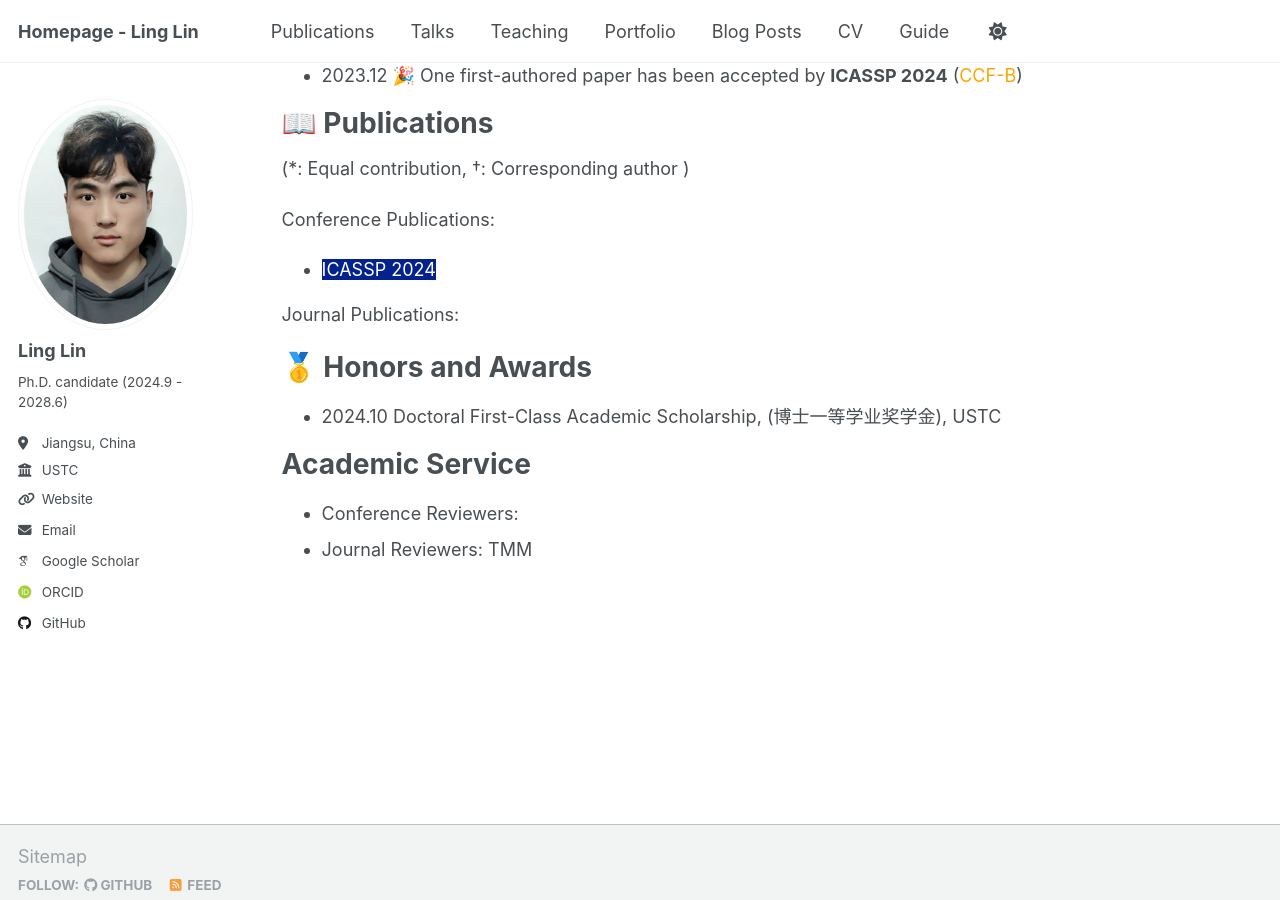
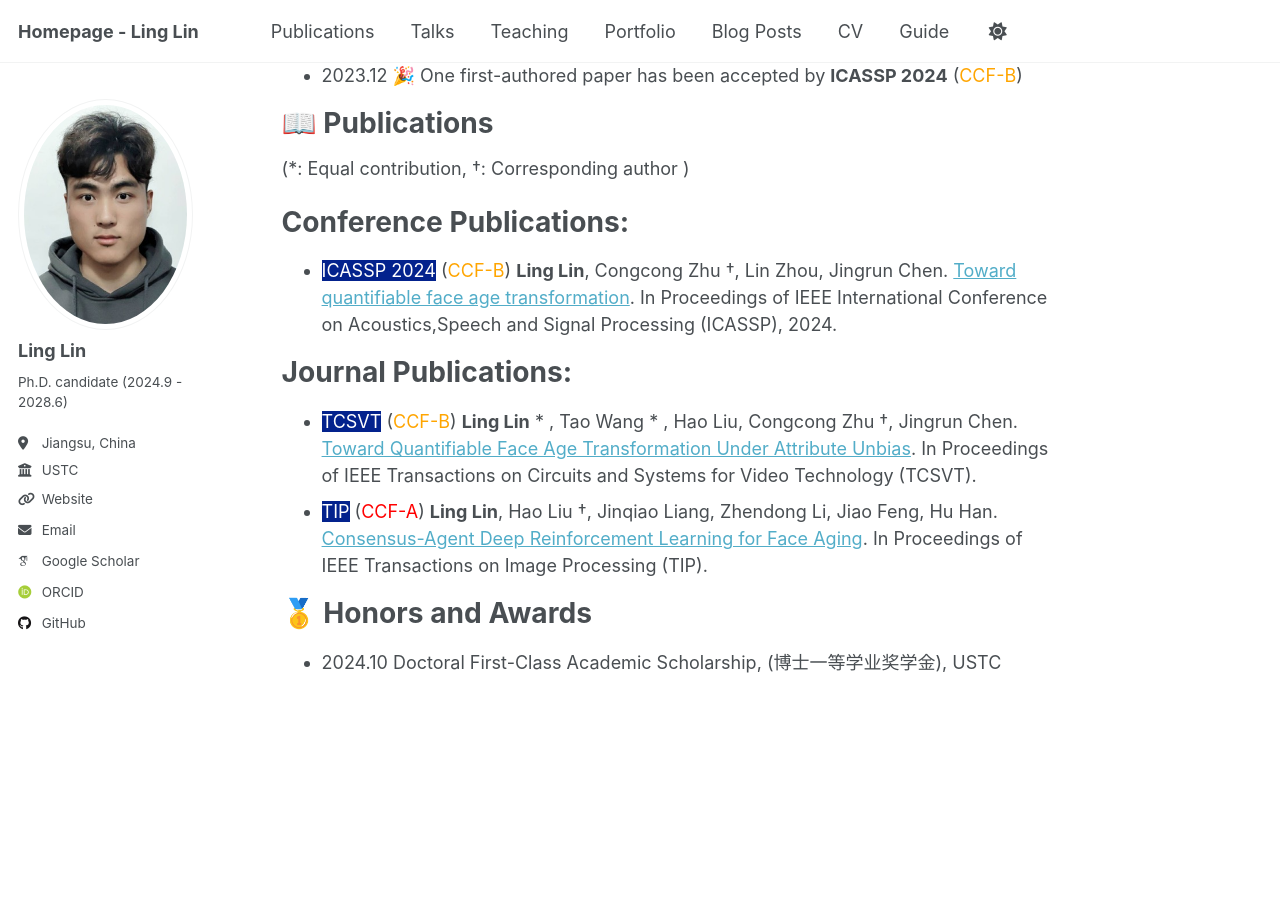
Before and after one commit to LingLin-ll/LingLin-ll.github.io, a Jekyll site: the page built from _pages/about.md, in a window 1280 px wide and 900 px high, scrolled down 397 px. Built offline with Jekyll 4.4.1, drawn with Linux system fonts in a browser that asks for light colours; some web fonts are replaced.

Commit message:
Update about.md

```diff
--- a/_pages/about.md
+++ b/_pages/about.md
@@ -21,17 +21,18 @@ I am Ling Lin, a Ph.D. candidate at the University of Science and Technology of
 ======
 (*: Equal contribution, †: Corresponding author )
 
-Conference Publications:
-* <span style="background-color: #03228D"><font color=white>ICASSP 2024</font></span>
+# Conference Publications:
+* <span style="background-color: #03228D"><font color=white>ICASSP 2024</font></span> (<font color=orange>CCF-B</font>) **Ling Lin**, Congcong Zhu †, Lin Zhou, Jingrun Chen. [Toward quantifiable face age transformation](https://ieeexplore.ieee.org/abstract/document/10448304). In Proceedings of IEEE International Conference on Acoustics,Speech and Signal Processing (ICASSP), 2024.
 
-
-Journal Publications:
+# Journal Publications:
+* <span style="background-color: #03228D"><font color=white>TCSVT</font></span> (<font color=orange>CCF-B</font>) **Ling Lin** * , Tao Wang * , Hao Liu, Congcong Zhu †, Jingrun Chen. [Toward Quantifiable Face Age Transformation Under Attribute Unbias](https://ieeexplore.ieee.org/abstract/document/10583942). In Proceedings of IEEE Transactions on Circuits and Systems for Video Technology (TCSVT).
+* <span style="background-color: #03228D"><font color=white>TIP</font></span> (<font color=red>CCF-A</font>) **Ling Lin**, Hao Liu †, Jinqiao Liang, Zhendong Li, Jiao Feng, Hu Han. [Consensus-Agent Deep Reinforcement Learning for Face Aging](https://ieeexplore.ieee.org/abstract/document/10458950). In Proceedings of IEEE Transactions on Image Processing (TIP).
 
 🥇 Honors and Awards
 ======
 * 2024.10 Doctoral First-Class Academic Scholarship, (博士一等学业奖学金), USTC
 
-Academic Service
+<!--Academic Service
 ======
 * Conference Reviewers:
-* Journal Reviewers: TMM
+* Journal Reviewers: TMM -->
```
